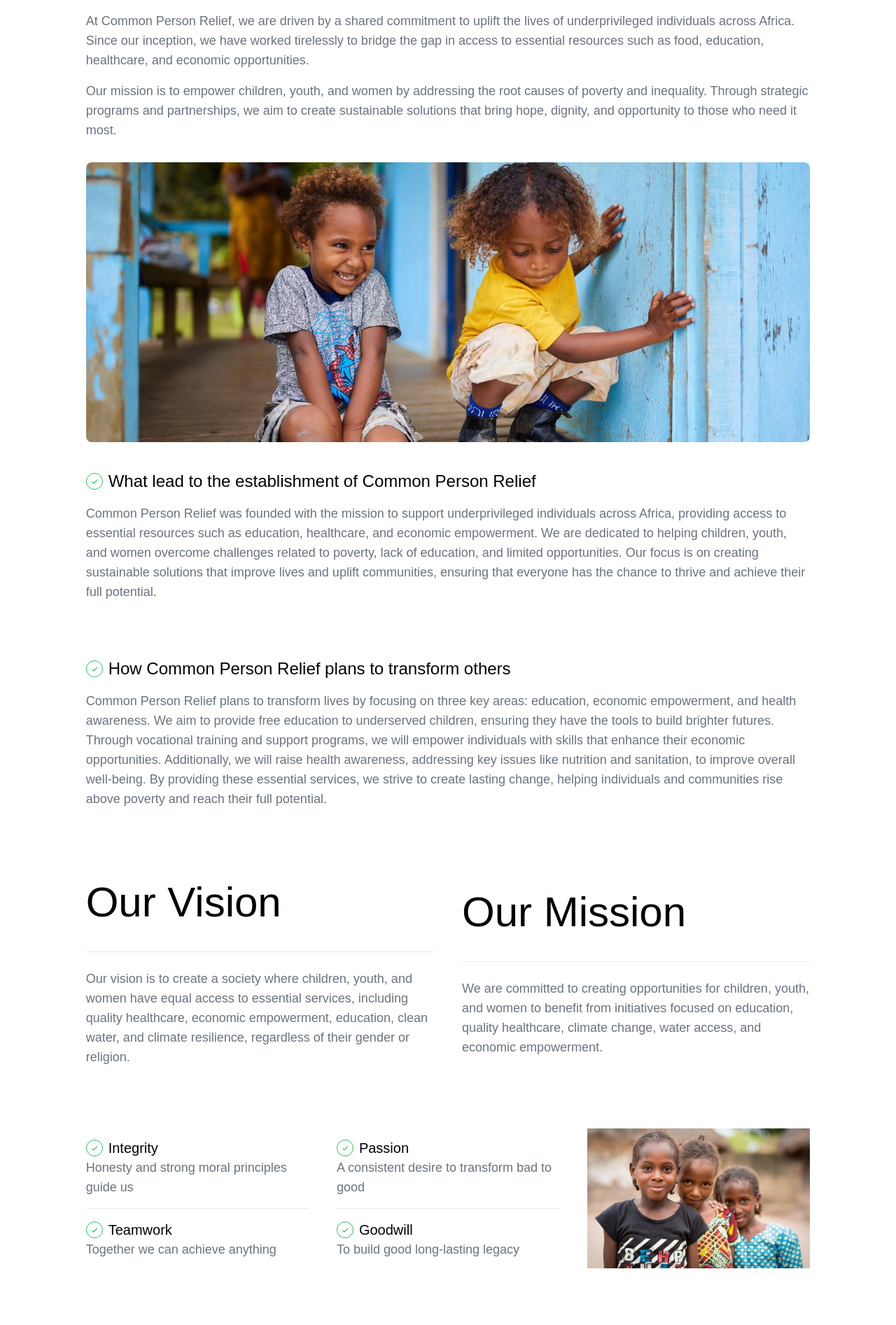
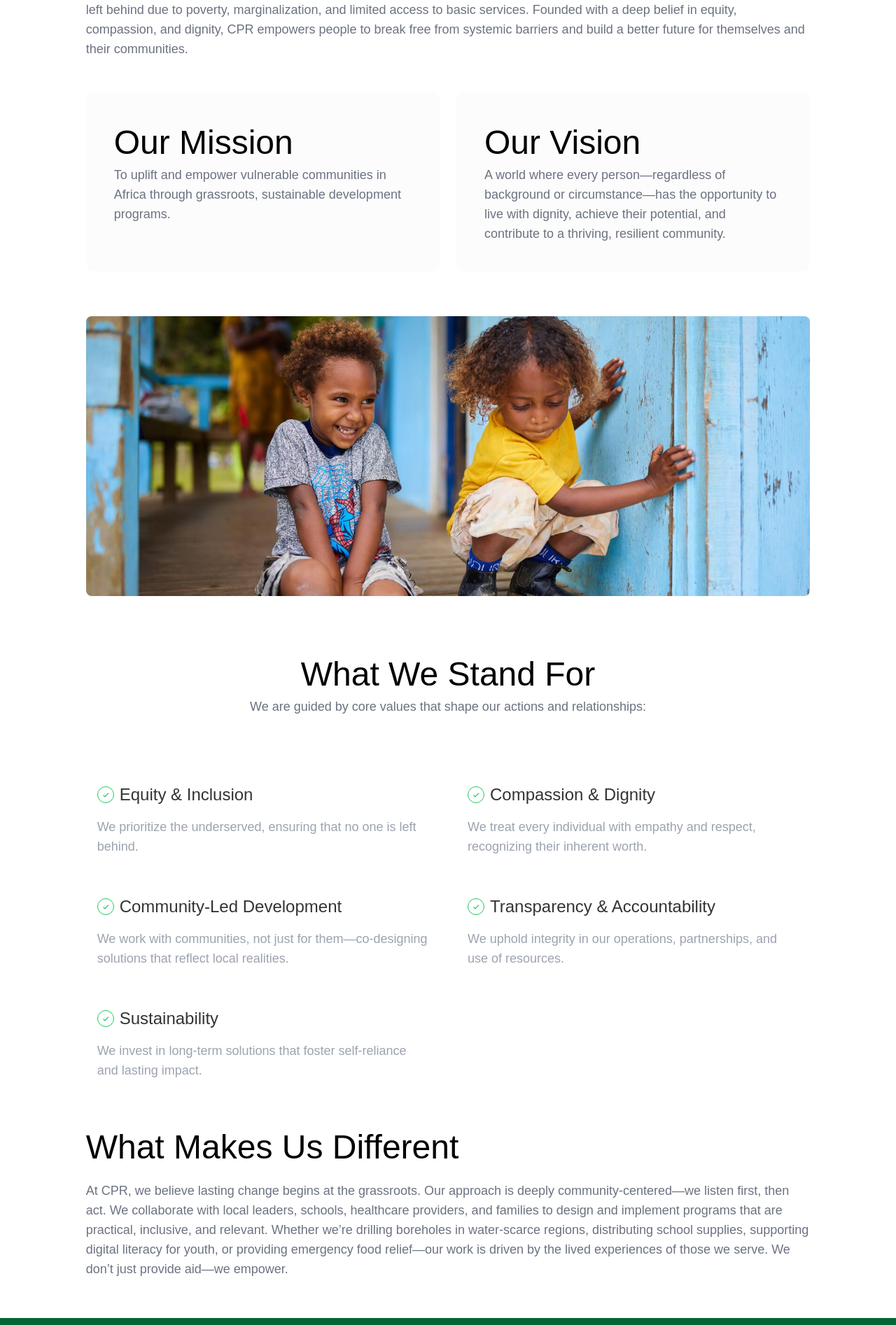
Before and after one commit to SirhmVFX/commonpersonrelief, a Next.js app: page /who-we-are in a window 1280 px wide. Shown: the part 326-2220 px from the top of the page at 70% size. Built offline with nearby package versions, Linux system fonts and the light colour scheme.

Commit message:
fixed page

```diff
--- a/src/app/who-we-are/page.tsx
+++ b/src/app/who-we-are/page.tsx
@@ -2,38 +2,83 @@ import Image from "next/image";
 import { BiCheck } from "react-icons/bi";
 
 function WhoWeAre() {
+  const standFor = [
+    {
+      id: 1,
+      title: "Equity & Inclusion",
+      desc: "We prioritize the underserved, ensuring that no one is left behind.",
+    },
+    {
+      id: 2,
+      title: "Compassion & Dignity",
+      desc: "We treat every individual with empathy and respect, recognizing their inherent worth.",
+    },
+    {
+      id: 3,
+      title: "Community-Led Development",
+      desc: "We work with communities, not just for them—co-designing solutions that reflect local realities.",
+    },
+    {
+      id: 4,
+      title: "Transparency & Accountability",
+      desc: "We uphold integrity in our operations, partnerships, and use of resources.",
+    },
+    {
+      id: 5,
+      title: "Sustainability",
+      desc: "We invest in long-term solutions that foster self-reliance and lasting impact.",
+    },
+  ];
+
   return (
     <div>
-
       <div className="md:w-5/6 mx-auto p-4 pt-[80px] lg:pt-[120px] gap-4">
         <div className="flex flex-col items-start gap-4 ">
           <p className="text-primarycolor text-sm md:text-lg py-2 px-4 rounded-full border border-primarycolor">
             About us
           </p>
           <h1 className="text-3xl md:text-5xl lg:text-7xl font-medium my-2">
-            Empowering Lives, One Step at a Time
+            Who we are
           </h1>
         </div>
 
         <div className="flex flex-col gap-4 ">
           <p className="text-sm md:text-lg text-gray-500">
-            At Common Person Relief, we are driven by a shared commitment to
-            uplift the lives of underprivileged individuals across Africa. Since
-            our inception, we have worked tirelessly to bridge the gap in access
-            to essential resources such as food, education, healthcare, and
-            economic opportunities.
+            Common Person Relief (CPR) is a nonprofit organization dedicated to
+            uplifting vulnerable communities across Africa through inclusive and
+            sustainable development programs. We exist to serve the “common
+            person”—individuals and families who are often left behind due to
+            poverty, marginalization, and limited access to basic services.
+            Founded with a deep belief in equity, compassion, and dignity, CPR
+            empowers people to break free from systemic barriers and build a
+            better future for themselves and their communities.
           </p>
-          <p className="text-sm md:text-lg text-gray-500">
-            Our mission is to empower children, youth, and women by addressing
-            the root causes of poverty and inequality. Through strategic
-            programs and partnerships, we aim to create sustainable solutions
-            that bring hope, dignity, and opportunity to those who need it most.
-          </p>
+          <div className="grid grid-cols-1 md:grid-cols-2 gap-6 py-8">
+            <div className="p-10 bg-gray-50/50 rounded-xl">
+              <h1 className="text-xl md:text-3xl lg:text-5xl font-medium my-2">
+                Our Mission
+              </h1>
+              <p className="text-sm md:text-lg text-gray-500">
+                To uplift and empower vulnerable communities in Africa through
+                grassroots, sustainable development programs.
+              </p>
+            </div>
+            <div className="p-10 bg-gray-50/50 rounded-xl">
+              <h1 className="text-xl md:text-3xl lg:text-5xl font-medium my-2">
+                Our Vision
+              </h1>
+              <p className="text-sm md:text-lg text-gray-500">
+                A world where every person—regardless of background or
+                circumstance—has the opportunity to live with dignity, achieve
+                their potential, and contribute to a thriving, resilient
+                community.
+              </p>
+            </div>
+          </div>
         </div>
       </div>
 
-
-      <div className="md:w-5/6 p-4 mx-auto">
+      <div className="md:w-5/6 p-4 mx-auto flex flex-col gap-20">
         <div className="w-full h-[200px] sm:h-[300px] md:h-[400px]">
           <Image
             src={"/images/corp.jpeg"}
@@ -43,173 +88,49 @@ function WhoWeAre() {
             className="w-full h-full object-cover rounded-lg"
           />
         </div>
-        <div className="py-6 sm:py-8 md:py-10 flex flex-col gap-4">
-          <div className="flex gap-2 items-center">
-            <BiCheck className="text-xl sm:text-2xl text-green-500 border border-green-500 rounded-full p-1 flex-shrink-0" />
-            <h1 className="text-xl sm:text-2xl font-medium">
-              What lead to the establishment of Common Person Relief
-            </h1>
-          </div>
-          <p className="text-gray-500 text-base sm:text-lg">
-            Common Person Relief was founded with the mission to support
-            underprivileged individuals across Africa, providing access to
-            essential resources such as education, healthcare, and economic
-            empowerment. We are dedicated to helping children, youth, and women
-            overcome challenges related to poverty, lack of education, and
-            limited opportunities. Our focus is on creating sustainable
-            solutions that improve lives and uplift communities, ensuring that
-            everyone has the chance to thrive and achieve their full potential.
+
+        <div className="flex flex-col justify-center items-center">
+          <h1 className="text-xl md:text-3xl lg:text-5xl font-medium my-2">
+            What We Stand For
+          </h1>
+          <p className="text-sm md:text-lg text-gray-500">
+            We are guided by core values that shape our actions and
+            relationships:
           </p>
         </div>
-        <div className="py-6 sm:py-8 md:py-10 flex flex-col gap-4">
-          <div className="flex gap-2 items-center">
-            <BiCheck className="text-xl sm:text-2xl text-green-500 border border-green-500 rounded-full p-1 flex-shrink-0" />
-            <h1 className="text-xl sm:text-2xl font-medium">
-              How Common Person Relief plans to transform others
-            </h1>
-          </div>
-          <p className="text-gray-500 text-base sm:text-lg">
-            Common Person Relief plans to transform lives by focusing on three
-            key areas: education, economic empowerment, and health awareness. We
-            aim to provide free education to underserved children, ensuring they
-            have the tools to build brighter futures. Through vocational
-            training and support programs, we will empower individuals with
-            skills that enhance their economic opportunities. Additionally, we
-            will raise health awareness, addressing key issues like nutrition
-            and sanitation, to improve overall well-being. By providing these
-            essential services, we strive to create lasting change, helping
-            individuals and communities rise above poverty and reach their full
-            potential.
-          </p>
-        </div>
-      </div>
-      <div className="md:w-5/6  p-4 flex flex-col  mx-auto py-2 md:py-2  ">
-        <div className="justify-center items-center  flex flex-col md:flex-row md:gap-10">
-          <div className="w-full pt-10 md:pt-0 md:w-1/2">
-            <h1 className="text-3xl md:text-5xl lg:text-6xl font-medium py-6 md:py-10 border-b border-gray-200">
-              Our Vision
-            </h1>
-            <p className="text-gray-500 text-base md:text-lg py-6">
-              Our vision is to create a society where children, youth, and women
-              have equal access to essential services, including quality
-              healthcare, economic empowerment, education, clean water, and
-              climate resilience, regardless of their gender or religion.
-            </p>
-          </div>
-          <div className="w-full md:w-1/2">
-            <h1 className="text-3xl md:text-5xl lg:text-6xl font-medium py-6 md:py-10 border-b border-gray-200">
-              Our Mission
-            </h1>
-            <p className="text-gray-500 text-base md:text-lg py-6">
-              We are committed to creating opportunities for children, youth,
-              and women to benefit from initiatives focused on education,
-              quality healthcare, climate change, water access, and economic
-              empowerment.
-            </p>
-          </div>
-        </div>
 
-        <div className=" py-8 md:py-16 flex flex-col  justify-center md:flex-row gap-6 md:gap-10 items-center">
-          <div className="flex flex-col justify-between gap-4 w-full md:w-1/3">
-            <div>
+        <div className="grid grid-cols-1 md:grid-cols-2 gap-6">
+          {standFor.map((stand) => (
+            <div key={stand.id} className=" p-4 flex flex-col gap-4">
               <div className="flex gap-2 items-center">
                 <BiCheck className="text-xl sm:text-2xl text-green-500 border border-green-500 rounded-full p-1 flex-shrink-0" />
-                <h1 className="text-xl  font-medium">Integrity</h1>
+                <h1 className="text-xl sm:text-2xl font-medium text-black/80">
+                  {stand.title}
+                </h1>
               </div>
-              <p className="text-gray-500 text-base sm:text-lg">
-                Honesty and strong moral principles guide us
-              </p>
+              <p className="text-gray-400 text-base sm:text-lg">{stand.desc}</p>
             </div>
-            <div className="h-[1px] w-full bg-gray-200"></div>
-            <div>
-              <div className="flex gap-2 items-center">
-                <BiCheck className="text-xl sm:text-2xl text-green-500 border border-green-500 rounded-full p-1 flex-shrink-0" />
-                <h1 className="text-xl  font-medium">Teamwork</h1>
-              </div>
-              <p className="text-gray-500 text-base sm:text-lg">
-                Together we can achieve anything
-              </p>
-            </div>
-          </div>
-          <div className="flex flex-col gap-4 w-full md:w-1/3">
-            <div>
-              <div className="flex gap-2 items-center">
-                <BiCheck className="text-xl sm:text-2xl text-green-500 border border-green-500 rounded-full p-1 flex-shrink-0" />
-                <h1 className="text-xl  font-medium">Passion</h1>
-              </div>
-              <p className="text-gray-500 text-base sm:text-lg">
-                A consistent desire to transform bad to good
-              </p>
-            </div>
-            <div className="h-[1px] w-full bg-gray-200"></div>
-            <div>
-              <div className="flex gap-2 items-center">
-                <BiCheck className="text-xl sm:text-2xl text-green-500 border border-green-500 rounded-full p-1 flex-shrink-0" />
-                <h1 className="text-xl  font-medium">Goodwill</h1>
-              </div>
-              <p className="text-gray-500 text-base sm:text-lg">
-                To build good long-lasting legacy
-              </p>
-            </div>
-          </div>
-          <div className="w-full md:w-1/3 h-[200px] mt-6 md:mt-0">
-            <Image
-              src="/images/mis.jpeg"
-              alt="mission-vision"
-              width={1000}
-              height={1000}
-              className="w-full h-full object-cover"
-            />
-          </div>
+          ))}
         </div>
       </div>
 
-      <div className="md:w-5/6 mx-auto p-4 py-2 md:py-2">
-        <div className=" md:flex items-center gap-4 p-4 border-b border-gray-200">
-          <h1 className="text-3xl md:text-5xl lg:text-7xl font-medium md:w-1/2">
-            Our Initiatives
-          </h1>
-          <p className="text-sm md:text-lg text-gray-500 md:w-1/2">
-            With the support of dedicated volunteers, partners, and donors,
-            we&apos;re creating lasting change one life at a time.
-          </p>
+      <div className="md:w-5/6 p-4 mx-auto flex flex-col gap-4 mb-10">
+      <div className="flex flex-col justify-center items-center"></div>
+        <h1 className="text-xl md:text-3xl lg:text-5xl font-medium my-2 ">
+          What Makes Us Different
+        </h1>
+        <p className="text-sm md:text-lg text-gray-500">
+          At CPR, we believe lasting change begins at the grassroots. Our
+          approach is deeply community-centered—we listen first, then act. We
+          collaborate with local leaders, schools, healthcare providers, and
+          families to design and implement programs that are practical,
+          inclusive, and relevant. Whether we’re drilling boreholes in
+          water-scarce regions, distributing school supplies, supporting digital
+          literacy for youth, or providing emergency food relief—our work is
+          driven by the lived experiences of those we serve. We don’t just
+          provide aid—we empower.
+        </p>
         </div>
-
-        <div className="grid md:grid-cols-2 gap-8 pt-10">
-          <div className="flex flex-col gap-4 p-4 bg-gray-50">
-            <h1 className="text-2xl md:text-3xl text-primarycolor font-medium">01</h1>
-            <h1 className="text-2xl md:text-3xl font-medium">Feeding programs to combat hunger.</h1>
-            <p className="text-sm md:text-lg text-gray-500">
-              Providing nutritious meals to combat hunger and improve the
-              well-being of vulnerable individuals and families.
-            </p>
-          </div>
-
-          <div className="flex flex-col gap-4 p-4 bg-gray-50">
-            <h1 className="text-2xl md:text-3xl text-primarycolor font-medium">02</h1>
-            <h1 className="text-2xl md:text-3xl font-medium">Free education for children in need.</h1>
-            <p className="text-sm md:text-lg text-gray-500">
-            Offering access to quality education at no cost, ensuring every child has the opportunity to learn and thrive.
-            </p>
-          </div>
-
-          <div className="flex flex-col gap-4 p-4 bg-gray-50">
-            <h1 className="text-2xl md:text-3xl text-primarycolor font-medium">03</h1>
-            <h1 className="text-2xl md:text-3xl font-medium">Vocational training and economic empowerment.</h1>
-            <p className="text-sm md:text-lg text-gray-500">
-            Equipping individuals with skills and resources to achieve financial independence and create sustainable livelihoods.
-            </p>
-          </div>
-          <div className="flex flex-col gap-4 p-4 bg-gray-50">
-            <h1 className="text-2xl md:text-3xl text-primarycolor font-medium">04</h1>
-            <h1 className="text-2xl md:text-3xl font-medium">Emergency relief initiatives.</h1>
-            <p className="text-sm md:text-lg text-gray-500">
-            Delivering essential medical care and timely support during crises to save lives and build healthier communities.
-            </p>
-          </div>
-        </div>
-      </div>
-
 
     </div>
   );
```
